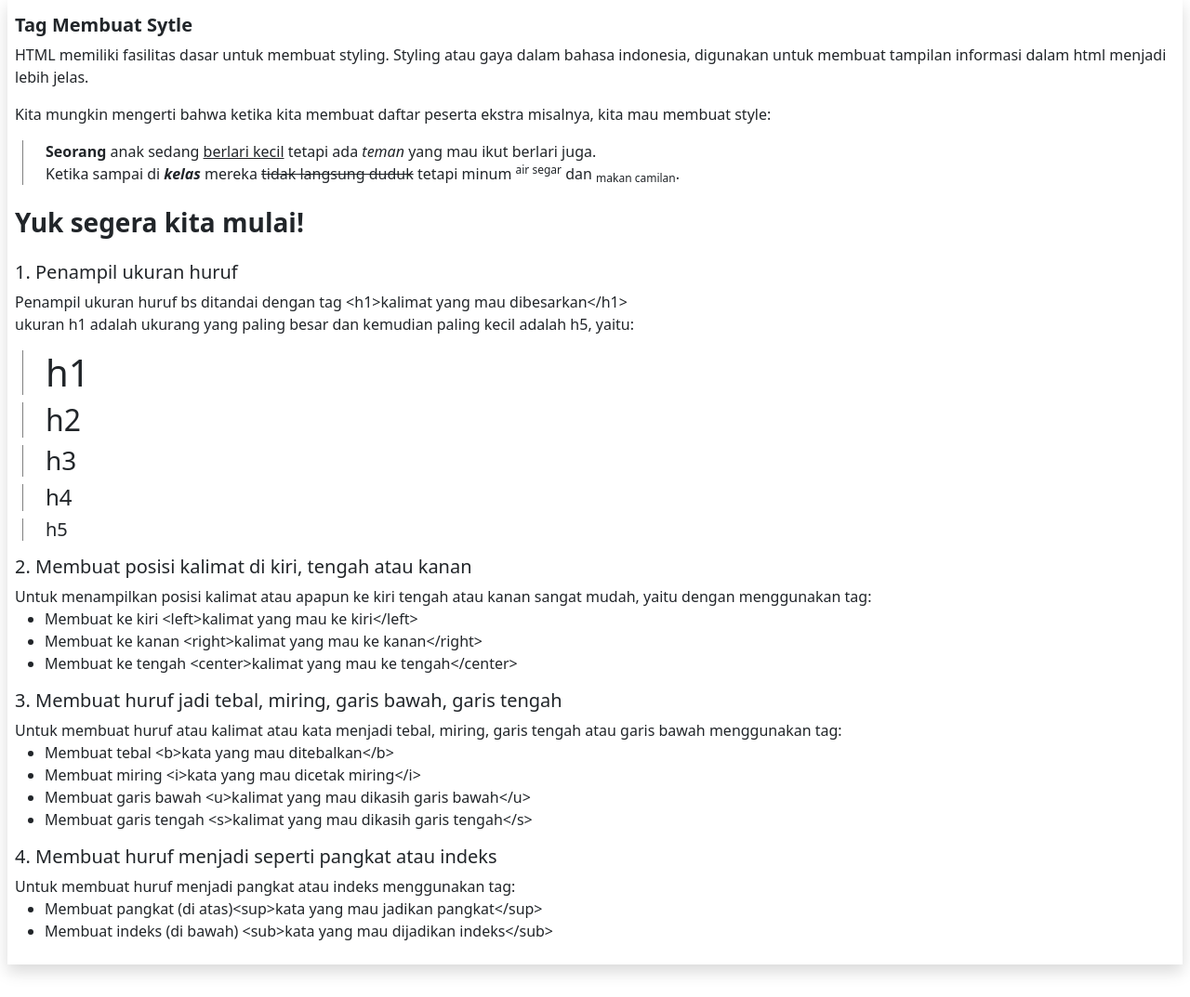
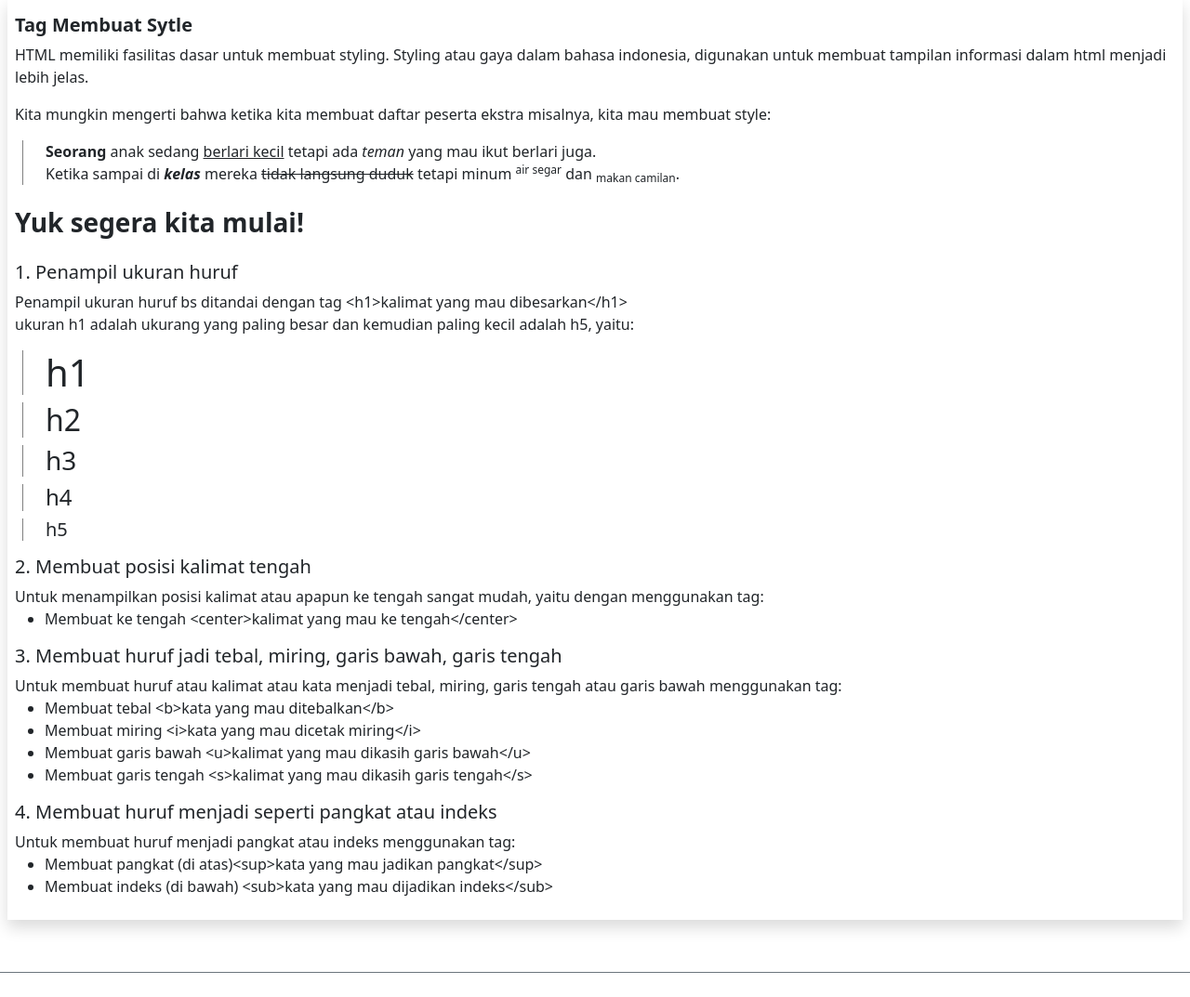
Before and after one commit to leopard1982/sekolah_masehi, a Django app: template templates/blogs/html3.html in a window 1280 px wide. Shown: the part 717-1790 px from the top of the page at 93% size. Run offline with Django 3.2, Linux system fonts and the light colour scheme; the template is opened without the code that fills it, so the values that code supplies are empty.

Commit message:
materi 3 untuk left dan righ saya hapus

```diff
--- a/templates/blogs/html3.html
+++ b/templates/blogs/html3.html
@@ -36,12 +36,10 @@
         </span>
     </p>
     <p>
-        <h5>2. Membuat posisi kalimat di kiri, tengah atau kanan</h5>
+        <h5>2. Membuat posisi kalimat tengah</h5>
         <span>
-            Untuk menampilkan posisi kalimat atau apapun ke kiri tengah atau kanan sangat mudah, yaitu dengan menggunakan tag: <br>
+            Untuk menampilkan posisi kalimat atau apapun ke tengah sangat mudah, yaitu dengan menggunakan tag: <br>
             <ul>
-                <li>Membuat ke kiri &lt;left&gt;kalimat yang mau ke kiri&lt;/left&gt;</li>
-                <li>Membuat ke kanan &lt;right&gt;kalimat yang mau ke kanan&lt;/right&gt;</li>
                 <li>Membuat ke tengah &lt;center&gt;kalimat yang mau ke tengah&lt;/center&gt;</li>
             </ul>
         </span>
```
